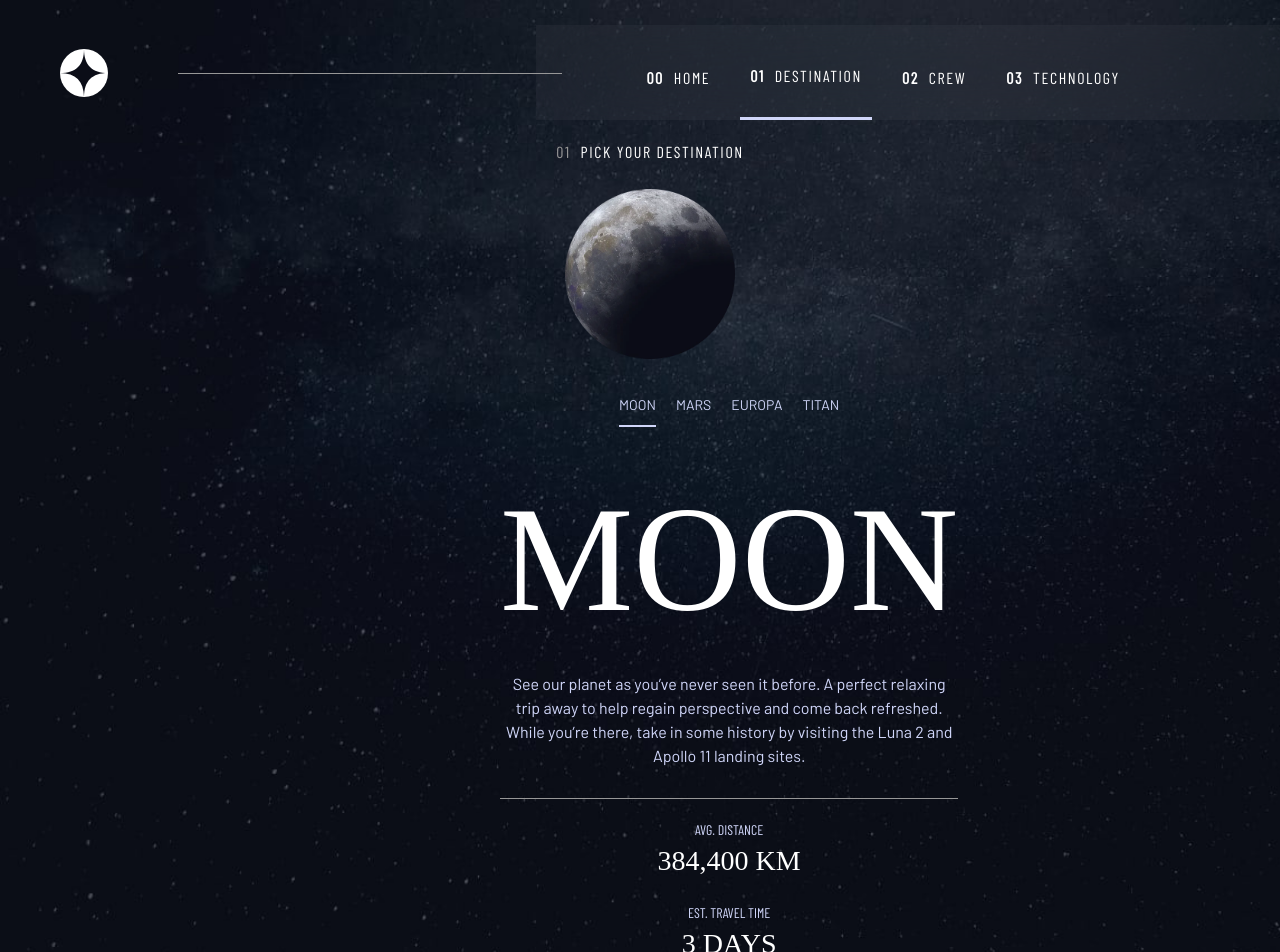
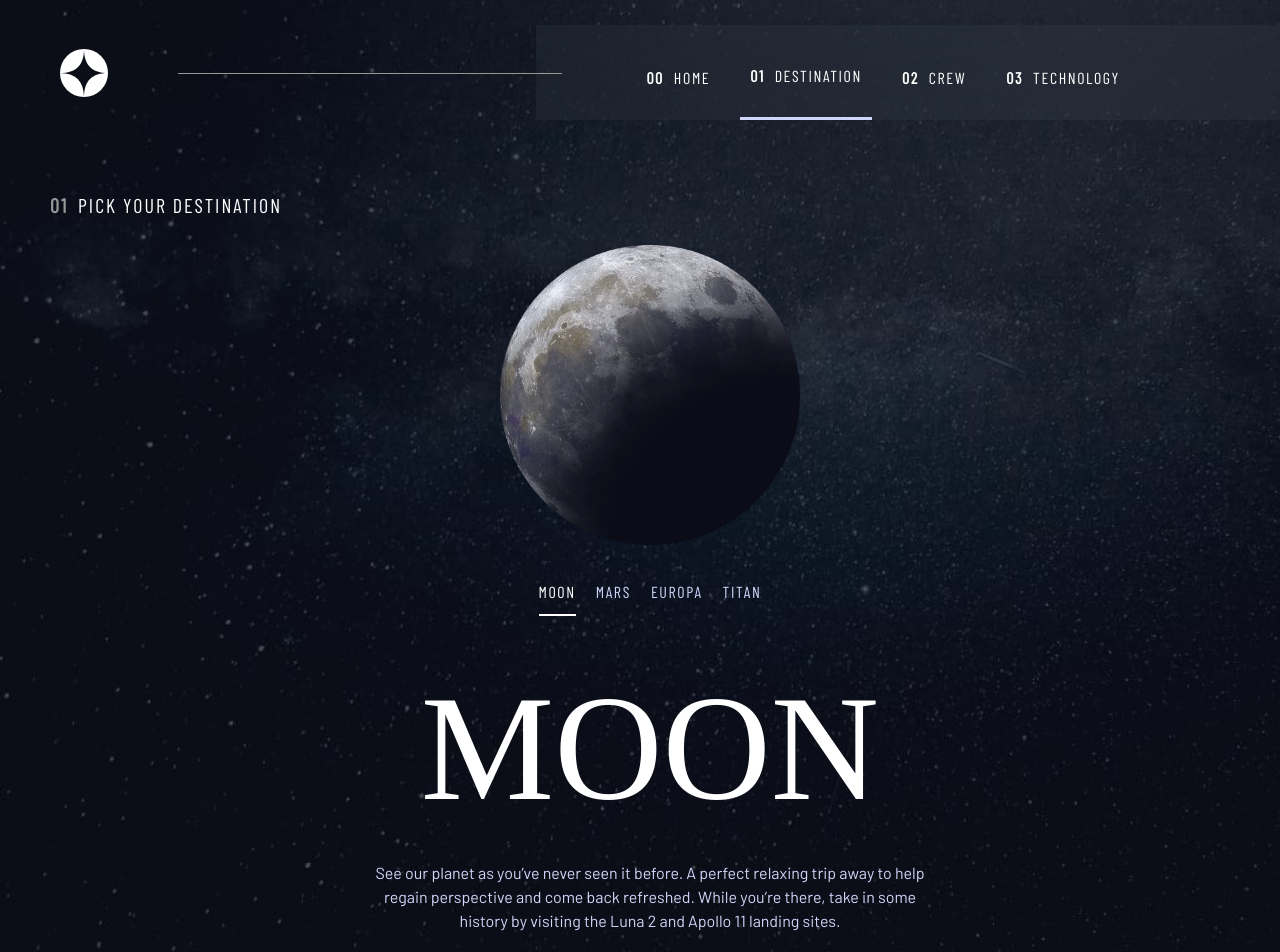
Before and after one commit to Daniel-Ezekiel/space-tourism, a React (Vite) app: page /destination in a window 1280 px wide. Shown: the top 952 px of the page. Built offline with nearby package versions, Linux system fonts and the light colour scheme; a web font is replaced by a local one.

Commit message:
feat: tablet Ui and functionality complete

```diff
--- a/src/pages/Destination.jsx
+++ b/src/pages/Destination.jsx
@@ -19,33 +19,35 @@ const Destination = () => {
   return (
     <div className='min-h-[100vh] p-4 bg-destination-mobile bg-cover text-white md:bg-destination-tablet md:pt-[0] md:pr-[0] xl:bg-destination-desktop'>
       <Header />
-      <main className='py-4 grid gap-5'>
-        <h1 className='font-tagline text-lg text-center text-white uppercase tracking-widest'>
-          <span className='mr-2 text-bold text-gray'>01</span>
+      <main className='py-4 grid gap-5 md:mt-10 md:px-6'>
+        <h1 className='font-tagline text-lg text-center text-white uppercase tracking-widest md:text-[2rem] md:text-left'>
+          <span className='mr-2 font-bold text-gray'>01</span>
           Pick your destination
         </h1>
 
         <img
           src={currDestination.images.webp}
           alt={currDestination.name}
-          className='w-[17rem] h-[17rem] mx-auto'
+          className='w-[17rem] h-[17rem] mx-auto md:w-[30rem] md:h-[30rem]'
         />
 
-        <section className='w-[30rem] mx-auto grid gap-4'>
-          <ul className='flex justify-center gap-4'>
+        <section className='w-[30rem] mx-auto grid gap-4 md:w-[57.5rem] md:grid-cols-2'>
+          <ul className='flex justify-center gap-4 md:col-span-full'>
             <li
-              className={`py-2 ${
+              className={`py-2 font-tagline ${
                 index == 0
-                  ? "border-b-2 border-b-blue"
-                  : "hover:border-b-2 hover:border-b-gray"
+                  ? "border-b-2 border-b-white text-white"
+                  : "hover:border-b-2 hover:border-b-gray text-blue"
               }`}
               data-index='0'
               onClick={updateIndex}
             >
-              <button className='text-sm uppercase text-blue'>Moon</button>
+              <button className='text-sm uppercase tracking-widest md:text-lg'>
+                Moon
+              </button>
             </li>
             <li
-              className={`py-2 ${
+              className={`py-2 font-tagline ${
                 index == 1
                   ? "border-b-2 border-b-blue"
                   : "hover:border-b-2 hover:border-b-gray"
@@ -53,10 +55,12 @@ const Destination = () => {
               data-index='1'
               onClick={updateIndex}
             >
-              <button className='text-sm uppercase text-blue'>Mars</button>
+              <button className='text-sm uppercase text-blue tracking-widest md:text-lg'>
+                Mars
+              </button>
             </li>
             <li
-              className={`py-2 ${
+              className={`py-2 font-tagline ${
                 index == 2
                   ? "border-b-2 border-b-blue"
                   : "hover:border-b-2 hover:border-b-gray"
@@ -64,10 +68,12 @@ const Destination = () => {
               data-index='2'
               onClick={updateIndex}
             >
-              <button className='text-sm uppercase text-blue'>Europa</button>
+              <button className='text-sm uppercase text-blue tracking-widest md:text-lg'>
+                Europa
+              </button>
             </li>
             <li
-              className={`py-2 ${
+              className={`py-2 font-tagline ${
                 index == 3
                   ? "border-b-2 border-b-blue"
                   : "hover:border-b-2 hover:border-b-gray"
@@ -75,11 +81,13 @@ const Destination = () => {
               data-index='3'
               onClick={updateIndex}
             >
-              <button className='text-sm uppercase text-blue'>Titan</button>
+              <button className='text-sm uppercase text-blue tracking-widest md:text-lg'>
+                Titan
+              </button>
             </li>
           </ul>
 
-          <div className='pb-6 border-b border-b-gray'>
+          <div className='pb-6 border-b border-b-gray md:pb-10 md:col-span-full'>
             <h2 className='font-display uppercase text-center text-clamp'>
               {currDestination.name}
             </h2>
@@ -89,8 +97,8 @@ const Destination = () => {
             </p>
           </div>
 
-          <div className='grid justify-center font-display'>
-            <h3 className='font-tagline text-blue text-sm uppercase text-center'>
+          <div className='grid justify-center font-display md:mt-4'>
+            <h3 className='font-tagline text-blue text-sm uppercase text-center tracking-widest'>
               Avg. Distance
             </h3>
             <span className='text-[2.8rem] uppercase'>
@@ -98,8 +106,8 @@ const Destination = () => {
             </span>
           </div>
 
-          <div className='grid justify-center font-display'>
-            <h3 className='font-tagline text-blue text-sm uppercase text-center'>
+          <div className='grid justify-center font-display  md:mt-4'>
+            <h3 className='font-tagline text-blue text-sm uppercase text-center tracking-widest'>
               Est. Travel Time
             </h3>
             <span className='text-[2.8rem] uppercase'>
```
